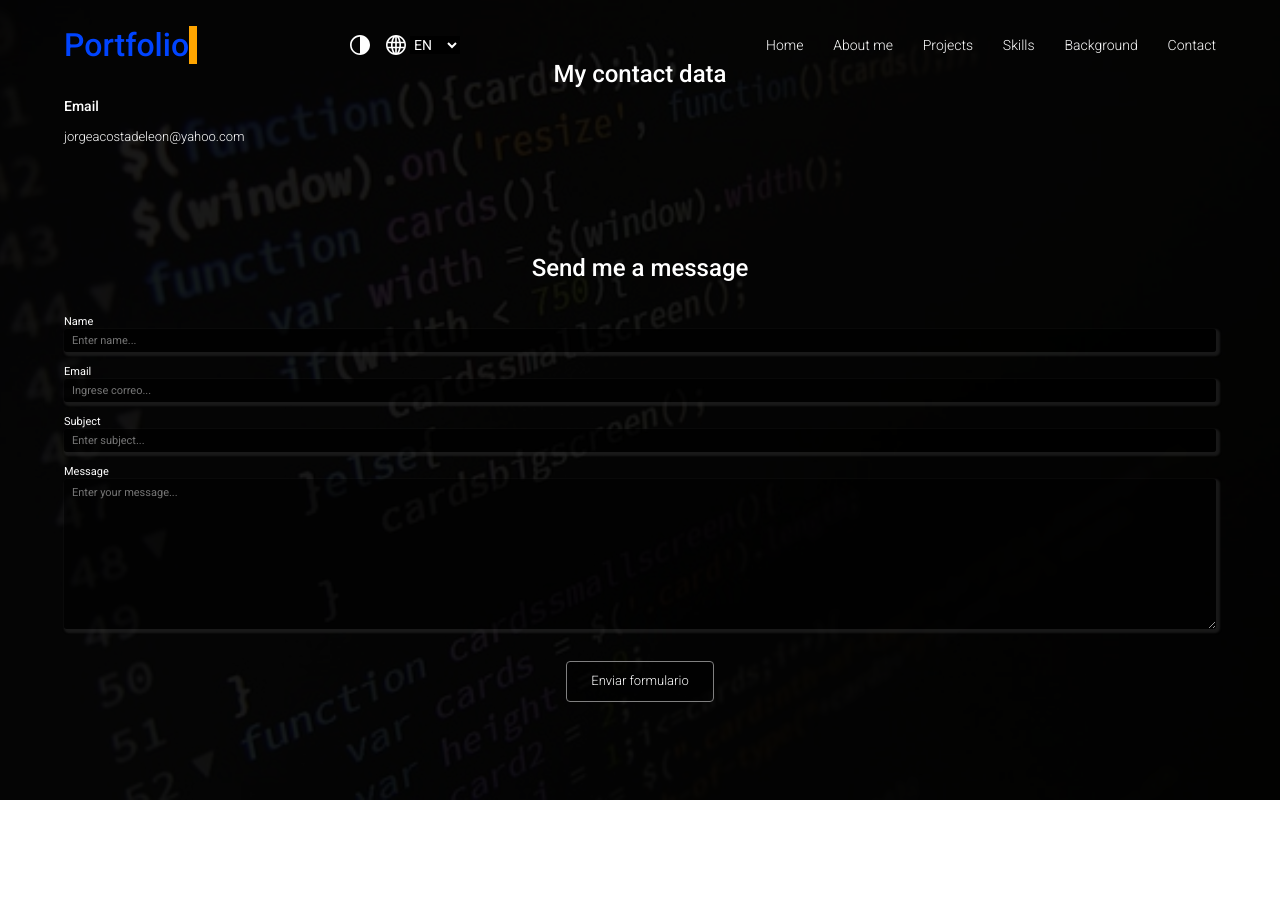
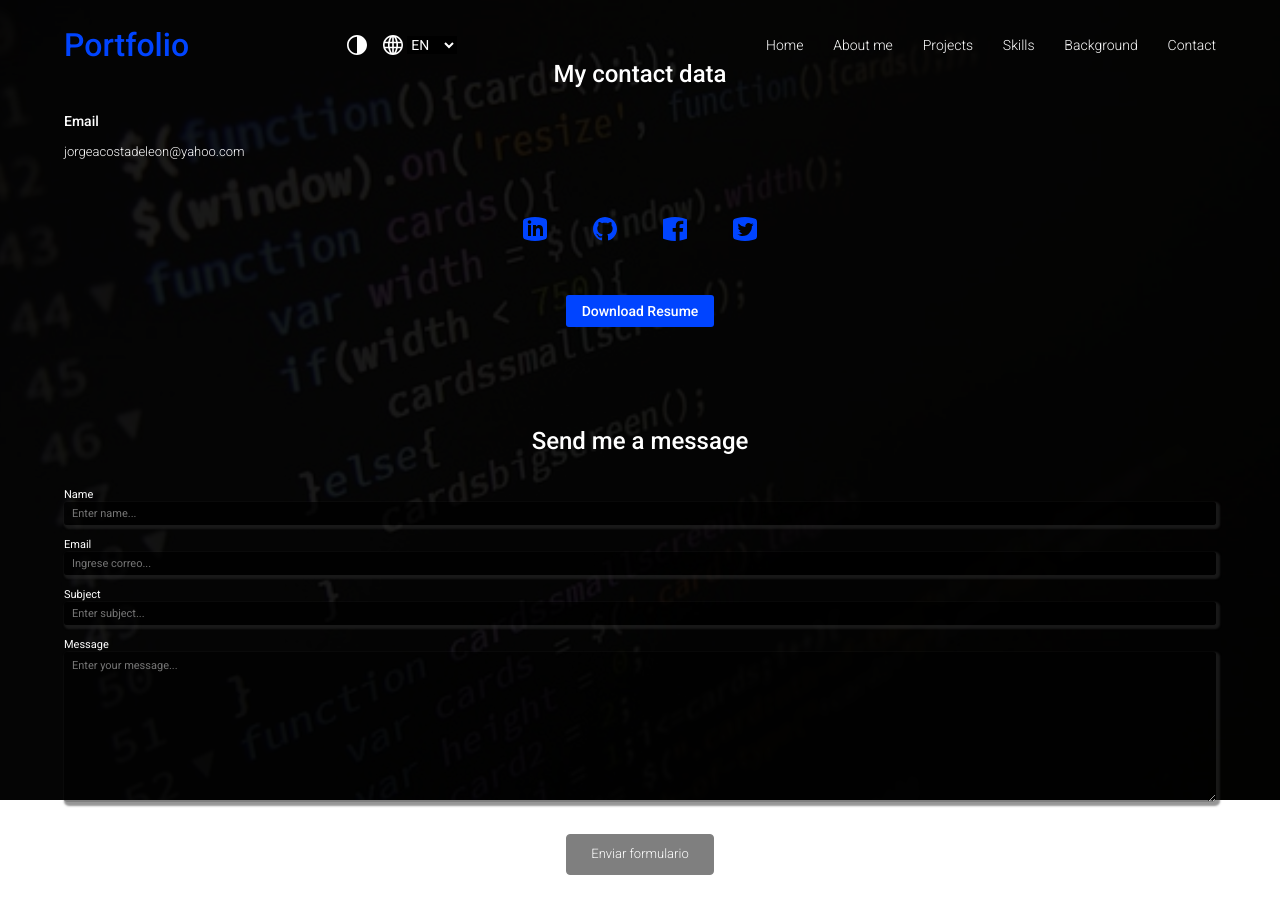
Before and after one commit to jorgeacosta02/NewPortfolio, a React (Vite) app in the folder client/: page /contact in a window 1280 px wide. Before the commit the page ends 800 px from the top, so only its background shows below. Built offline with nearby package versions, Linux system fonts and the light colour scheme.

Commit message:
contact styles

```diff
--- a/client/src/components/contactComp/ContactComp.tsx
+++ b/client/src/components/contactComp/ContactComp.tsx
@@ -8,6 +8,7 @@ import { selectLangState } from '../../redux/slices/langSlice';
 import { selectMoonState } from '../../redux/slices/moonSlice';
 import { useSelector } from 'react-redux';
 import SliderComp from '../sliderComp/SliderComp';
+import LinksComp from '../linksComp/LinksComp';
 
 
 const ContactComp = () => {
@@ -71,6 +72,7 @@ const ContactComp = () => {
               jorgeacostadeleon@yahoo.com
             </p>
           </div>
+          <LinksComp/>
         </div>
       </div>
       <div className={styles.formContainer}>
--- a/client/src/components/contactComp/_ContactComp.module.scss
+++ b/client/src/components/contactComp/_ContactComp.module.scss
@@ -7,15 +7,23 @@
     z-index: 100;
     color: g.$white-color;
     padding: g.$mobile-NavBar-height 5vw;
+    @include g.create-flexbox(column, space-between);
+    // gap: 6vh;
     .dataMainContainer{
         position: relative;
         z-index: 100;
-
+        width: 100%;
+        @include g.create-flexbox(column, space-between);
+        gap: 15px;
         .dataTitle{
             text-align: center;
         }
         .dataContainer{
+            width: 100%;
+            @include g.create-flexbox(column, space-between);
+            gap: 6vh;
             .mailContainer{
+                width: 100%;
                 @include g.create-flexbox(column, space-between);
                 gap: 15px;
                 align-items: flex-start;
--- a/client/src/components/homeComp/HomeComp.tsx
+++ b/client/src/components/homeComp/HomeComp.tsx
@@ -4,6 +4,7 @@ import { selectMoonState } from '../../redux/slices/moonSlice';
 import { selectLangState } from '../../redux/slices/langSlice';
 import SliderComp from '../sliderComp/SliderComp';
 import ProfileImg from '../../assets/images/profile/Profile.jpg'
+import LinksComp from '../linksComp/LinksComp';
 
 
 const HomeComp = () => {
@@ -39,7 +40,8 @@ const HomeComp = () => {
                 'Este es mi portafolio web, el cual muestra mis proyectos, habilidades y formación académica.'
                 : 'This is my web portfolio, which shows my projects, skills and academic training.'}
             </p>
-            <div className={styles.linksContainer}>
+            <LinksComp/>
+            {/* <div className={styles.linksContainer}>
               <a href="https://www.linkedin.com/in/jorge-acosta-de-le%C3%B3n-8934a4122/" target='blank'>
                 <svg
                   xmlns="http://www.w3.org/2000/svg"
@@ -91,7 +93,7 @@ const HomeComp = () => {
                 <h6
                   className={styles.dwlResume}
                   >{langState === 'es' ? 'Descargar CV' : 'Download Resume'}</h6>
-              </a>
+              </a> */}
           </div>
             <img
               src={ProfileImg}
--- /dev/null
+++ b/client/src/components/linksComp/LinksComp.tsx
@@ -0,0 +1,68 @@
+import styles from './_LinksComp.module.scss'
+import { selectLangState } from '../../redux/slices/langSlice'
+import { useSelector } from 'react-redux'
+
+const LinksComp = () => {
+
+    const langState = useSelector(selectLangState).lang;
+
+    return (
+        <div className={styles.container}>
+            <div className={styles.linksContainer}>
+                <a href="https://www.linkedin.com/in/jorge-acosta-de-le%C3%B3n-8934a4122/" target='blank'>
+                    <svg
+                    xmlns="http://www.w3.org/2000/svg"
+                    width="24"
+                    height="24"
+                    viewBox="0 0 24 24"
+                    className={styles.linkSVG}
+                    >
+                    <path d="M19 0h-14c-2.761 0-5 2.239-5 5v14c0 2.761 2.239 5 5 5h14c2.762 0 5-2.239 5-5v-14c0-2.761-2.238-5-5-5zm-11 19h-3v-11h3v11zm-1.5-12.268c-.966 0-1.75-.79-1.75-1.764s.784-1.764 1.75-1.764 1.75.79 1.75 1.764-.783 1.764-1.75 1.764zm13.5 12.268h-3v-5.604c0-3.368-4-3.113-4 0v5.604h-3v-11h3v1.765c1.396-2.586 7-2.777 7 2.476v6.759z"
+                    />
+                    </svg>
+                </a>
+                <a href="https://github.com/jorgeacosta02" target='blank'>
+                    <svg
+                    xmlns="http://www.w3.org/2000/svg"
+                    width="24" height="24"
+                    viewBox="0 0 24 24"
+                    className={styles.linkSVG}
+                    >
+                    <path d="M12 0c-6.626 0-12 5.373-12 12 0 5.302 3.438 9.8 8.207 11.387.599.111.793-.261.793-.577v-2.234c-3.338.726-4.033-1.416-4.033-1.416-.546-1.387-1.333-1.756-1.333-1.756-1.089-.745.083-.729.083-.729 1.205.084 1.839 1.237 1.839 1.237 1.07 1.834 2.807 1.304 3.492.997.107-.775.418-1.305.762-1.604-2.665-.305-5.467-1.334-5.467-5.931 0-1.311.469-2.381 1.236-3.221-.124-.303-.535-1.524.117-3.176 0 0 1.008-.322 3.301 1.23.957-.266 1.983-.399 3.003-.404 1.02.005 2.047.138 3.006.404 2.291-1.552 3.297-1.23 3.297-1.23.653 1.653.242 2.874.118 3.176.77.84 1.235 1.911 1.235 3.221 0 4.609-2.807 5.624-5.479 5.921.43.372.823 1.102.823 2.222v3.293c0 .319.192.694.801.576 4.765-1.589 8.199-6.086 8.199-11.386 0-6.627-5.373-12-12-12z"/>
+                    </svg>
+                </a>
+                <a href="https://www.facebook.com/jorge.acostadeleon" target='blank'>
+                    <svg
+                    xmlns="http://www.w3.org/2000/svg"
+                    width="24"
+                    height="24"
+                    viewBox="0 0 24 24"
+                    className={styles.linkSVG}
+                    >
+                    <path d="M22.675 0h-21.35c-.732 0-1.325.593-1.325 1.325v21.351c0 .731.593 1.324 1.325 1.324h11.495v-9.294h-3.128v-3.622h3.128v-2.671c0-3.1 1.893-4.788 4.659-4.788 1.325 0 2.463.099 2.795.143v3.24l-1.918.001c-1.504 0-1.795.715-1.795 1.763v2.313h3.587l-.467 3.622h-3.12v9.293h6.116c.73 0 1.323-.593 1.323-1.325v-21.35c0-.732-.593-1.325-1.325-1.325z"/>
+                    </svg>
+                </a>
+                <a href="https://twitter.com/JorgeA78789" target='blank'>
+                    <svg
+                    xmlns="http://www.w3.org/2000/svg"
+                    width="24"
+                    height="24"
+                    viewBox="0 0 24 24"
+                    className={styles.linkSVG}
+                    >
+                    <path d="M19 0h-14c-2.761 0-5 2.239-5 5v14c0 2.761 2.239 5 5 5h14c2.762 0 5-2.239 5-5v-14c0-2.761-2.238-5-5-5zm-.139 9.237c.209 4.617-3.234 9.765-9.33 9.765-1.854 0-3.579-.543-5.032-1.475 1.742.205 3.48-.278 4.86-1.359-1.437-.027-2.649-.976-3.066-2.28.515.098 1.021.069 1.482-.056-1.579-.317-2.668-1.739-2.633-3.26.442.246.949.394 1.486.411-1.461-.977-1.875-2.907-1.016-4.383 1.619 1.986 4.038 3.293 6.766 3.43-.479-2.053 1.08-4.03 3.199-4.03.943 0 1.797.398 2.395 1.037.748-.147 1.451-.42 2.086-.796-.246.767-.766 1.41-1.443 1.816.664-.08 1.297-.256 1.885-.517-.439.656-.996 1.234-1.639 1.697z"/>
+                    </svg>
+                </a>
+            </div>
+            <a
+                className={styles.dwlResumeContainer}
+                href="https://github.com/jorgeacosta02/Resume/raw/main/Jorge Acosta Resume.pdf" download="Mi_CV.pdf" target="_blank">
+                <h6
+                className={styles.dwlResume}
+                >{langState === 'es' ? 'Descargar CV' : 'Download Resume'}</h6>
+            </a>
+        </div>
+    )
+}
+
+export default LinksComp
--- /dev/null
+++ b/client/src/components/linksComp/_LinksComp.module.scss
@@ -0,0 +1,46 @@
+@use '../../styles/globals' as g;
+
+
+.container{
+    width: 100%;
+    // background-color: green;
+    @include g.create-flexbox(column, space-between);
+    gap: 5vh;
+    .linksContainer{
+        // background-color: red;
+        width: 90%;
+        max-width: 250px;
+        @include g.create-flexbox(row, space-between);
+        @include g.display-large{
+            margin-bottom: 10px;
+        }
+        .linkSVG{
+            width:13vw;
+            min-width: 20px;
+            max-width: 40px;
+            border-radius: 50%;
+            fill: g.$main-color;
+            transition: transform 0.2s ease;
+        }
+        .linkSVG:hover{
+            transform: scale(1.3);
+            fill: g.$main-dark-color;
+        }
+    }
+    .dwlResumeContainer{
+        // height: 30px;
+        text-decoration: none;
+        text-align: center;
+        // line-height: 30px;
+        padding:  8px 16px;
+        color: g.$white-color;
+        border-radius: 3px;
+        background-color: g.$main-color;
+        transition: transform 0.2s ease;
+    }
+    .dwlResumeContainer:hover{
+        background-color: g.$main-dark-color;
+        transform: scale(1.2);
+    }
+
+}
```
